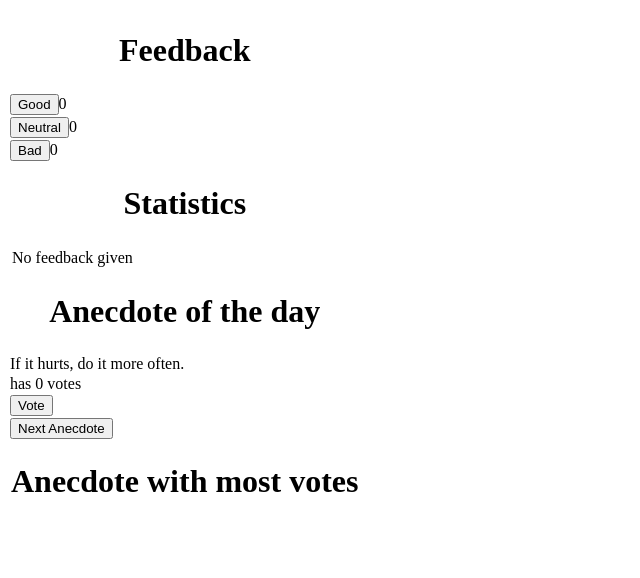
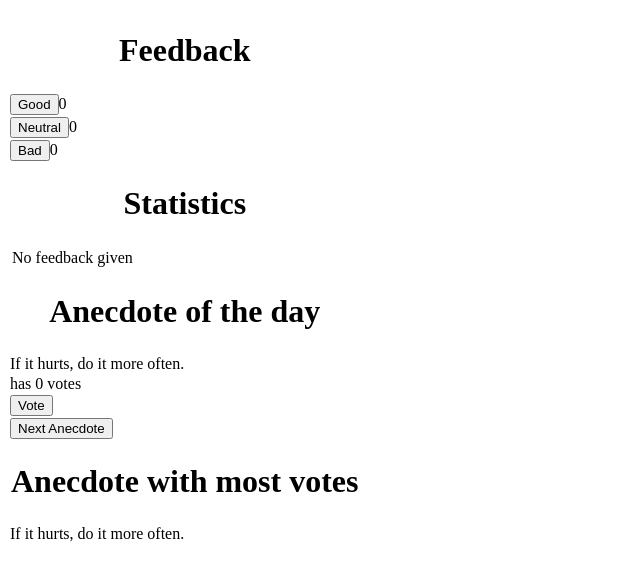
Before and after one commit to Anuska86/Unicafe, a React (Vite) app: page / in a window 1280 px wide. Shown: the top 578 px of the page, without its empty margins (0-640 px from the left). Built offline with nearby package versions, Linux system fonts and the light colour scheme.

Commit message:
Update App.jsx

```diff
--- a/src/App.jsx
+++ b/src/App.jsx
@@ -48,9 +48,9 @@ const StatisticLine = (props) => {
 const points = { 0: 0, 1: 0, 2: 0, 3: 0, 4: 0, 5: 0, 6: 0, 7: 0, 8: 0 };
 
 const copy = { ...points };
-
 const App = () => {
   //save each button clicks in its own state
+  const [keyWithMoreVotes, setkeyWithMoreVotes] = useState(0);
   const [currentVotes, setcurrentVotes] = useState(0);
   const [good, setGood] = useState(0);
   const [neutral, setNeutral] = useState(0);
@@ -74,11 +74,11 @@ const App = () => {
     setcurrentVotes(copy[anecselected]);
     console.log(copy);
     const mostVotes = Math.max(...Object.values(copy));
-
+    setkeyWithMoreVotes(Object.keys(copy).reduce((a, b) => copy[a] > copy[b] ? a : b));
     console.log(mostVotes);
   };
 
-  const keyWithMoreVotes = Object.keys(copy).reduce((a, b) => copy[a] > copy[b] ? a : b);
+
   console.log (keyWithMoreVotes)
 
   const handleGoodClick = () => {
@@ -159,7 +159,7 @@ const App = () => {
           <th>
             <h1>Anecdote with most votes</h1>
           </th>
-          <tr>{keyWithMoreVotes[anecdotes]}</tr>
+          <tr>{anecdotes[keyWithMoreVotes]}</tr>
         </table>
       </div>
     </div>
```
